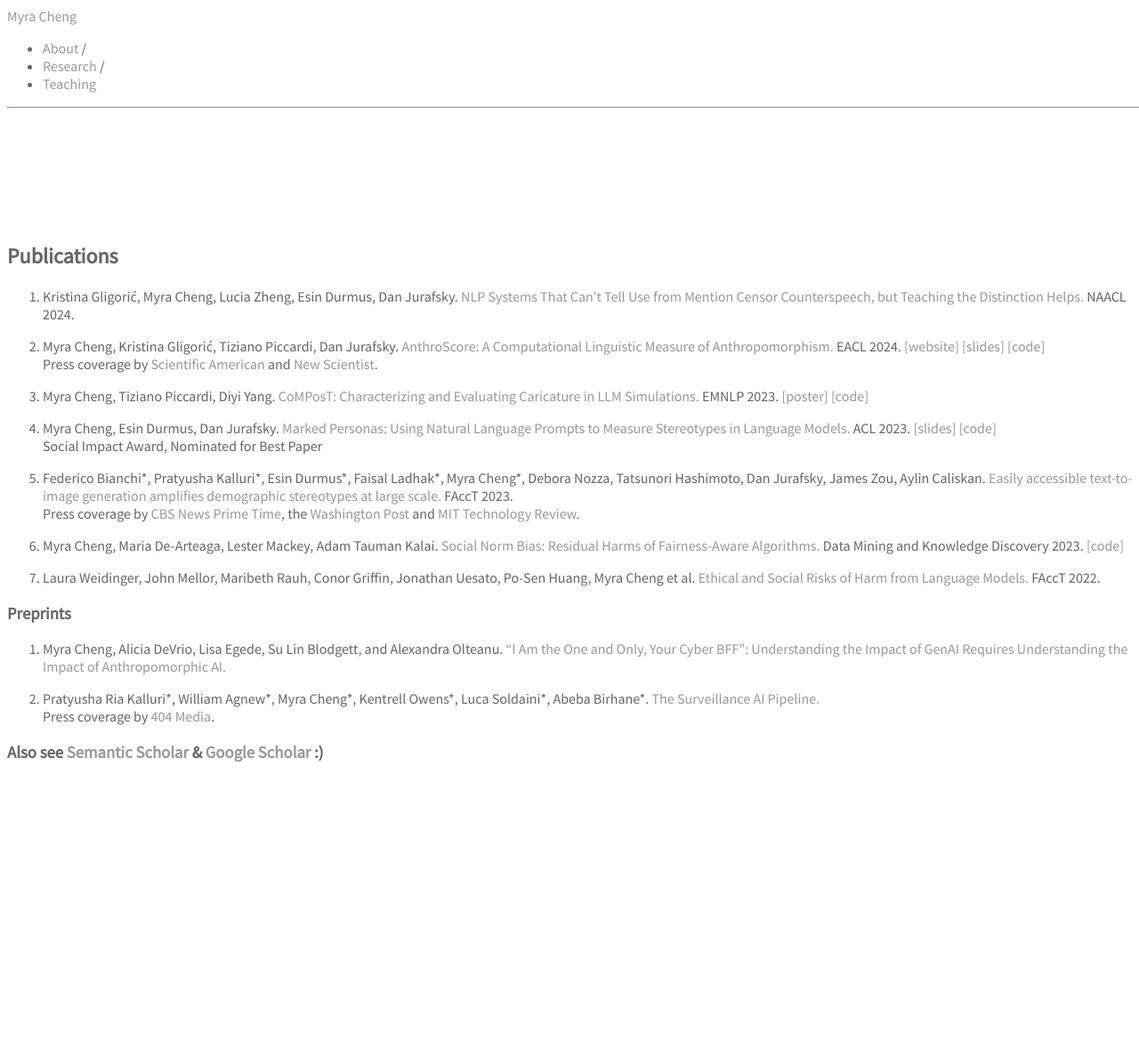
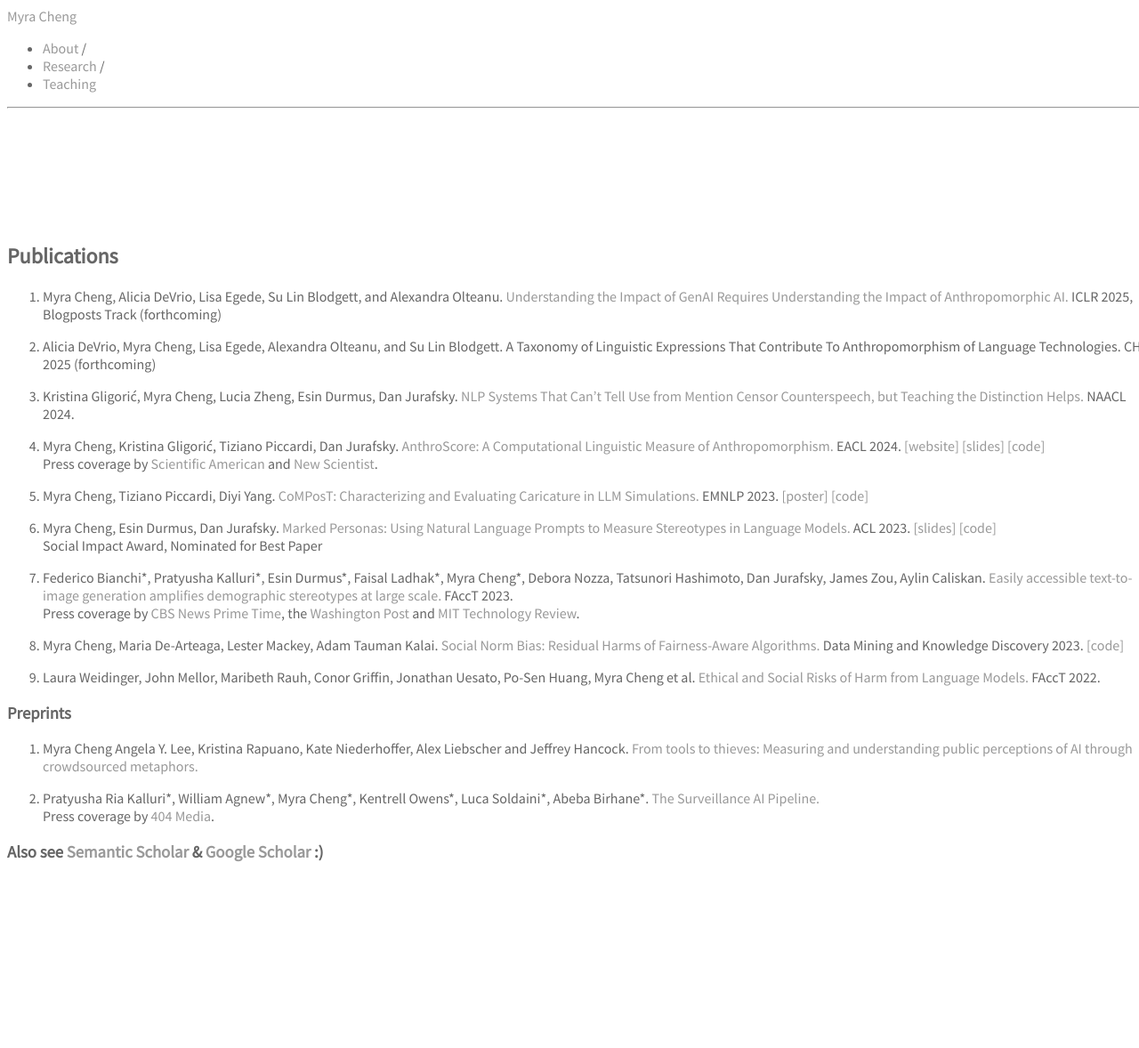
Before and after one commit to myracheng/myracheng.github.io, a Jekyll site: the page built from research.md, in a window 1280 px wide. Shown: the whole page at 89% size. Built offline with Jekyll 4.4.1, drawn with Linux system fonts in a browser that asks for light colours; some web fonts are replaced; our own code applies the rules of GitHub Pages for plain Markdown files; before the commit the page ends 1066 px from its top, so only the background shows below that.

Commit message:
Update research.md

```diff
--- a/research.md
+++ b/research.md
@@ -1,4 +1,7 @@
 ## Publications
+1. Myra Cheng, Alicia DeVrio, Lisa Egede, Su Lin Blodgett, and Alexandra Olteanu. [Understanding the Impact of GenAI Requires Understanding the Impact of Anthropomorphic AI.](https://arxiv.org/pdf/2410.08526) ICLR 2025, Blogposts Track (forthcoming)
+
+2. Alicia DeVrio, Myra Cheng, Lisa Egede, Alexandra Olteanu, and Su Lin Blodgett. A Taxonomy of Linguistic Expressions That Contribute To Anthropomorphism of Language Technologies. CHI 2025 (forthcoming)
 
 1. Kristina Gligorić, Myra Cheng, Lucia Zheng, Esin Durmus, Dan Jurafsky. [NLP Systems That Can’t Tell Use from Mention Censor Counterspeech, but Teaching the Distinction Helps.](https://arxiv.org/pdf/2404.01651.pdf) NAACL 2024.
 
@@ -19,7 +22,8 @@
 7. Laura Weidinger, John Mellor, Maribeth Rauh, Conor Griffin, Jonathan Uesato, Po-Sen Huang, Myra Cheng et al. [Ethical and Social Risks of Harm from Language Models.](https://arxiv.org/pdf/2112.04359.pdf) FAccT 2022.
 
 ### Preprints
-1. Myra Cheng, Alicia DeVrio, Lisa Egede, Su Lin Blodgett, and Alexandra Olteanu. ["I Am the One and Only, Your Cyber BFF": Understanding the Impact of GenAI Requires Understanding the Impact of Anthropomorphic AI.](https://arxiv.org/pdf/2410.08526)
+
+1. Myra Cheng Angela Y. Lee, Kristina Rapuano, Kate Niederhoffer, Alex Liebscher and Jeffrey Hancock. [From tools to thieves: Measuring and understanding public perceptions of AI through crowdsourced metaphors.](https://www.arxiv.org/pdf/2501.18045)
 
 2. Pratyusha Ria Kalluri\*, William Agnew\*, Myra Cheng\*, Kentrell Owens\*, Luca Soldaini\*, Abeba Birhane\*. [The Surveillance AI Pipeline.](https://arxiv.org/pdf/2309.15084.pdf)
 <span  class="subline">Press coverage by [404 Media](https://www.404media.co/how-the-surveillance-ai-pipeline-literally-objectifies-human-beings/).</span>
```
